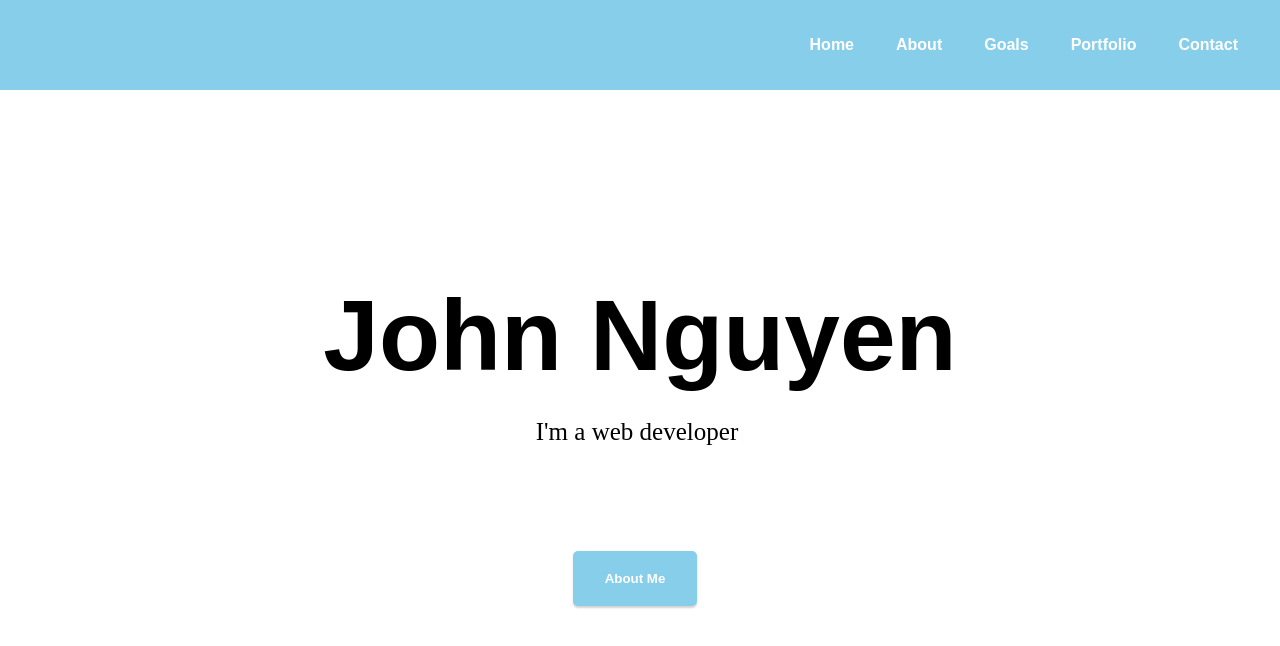
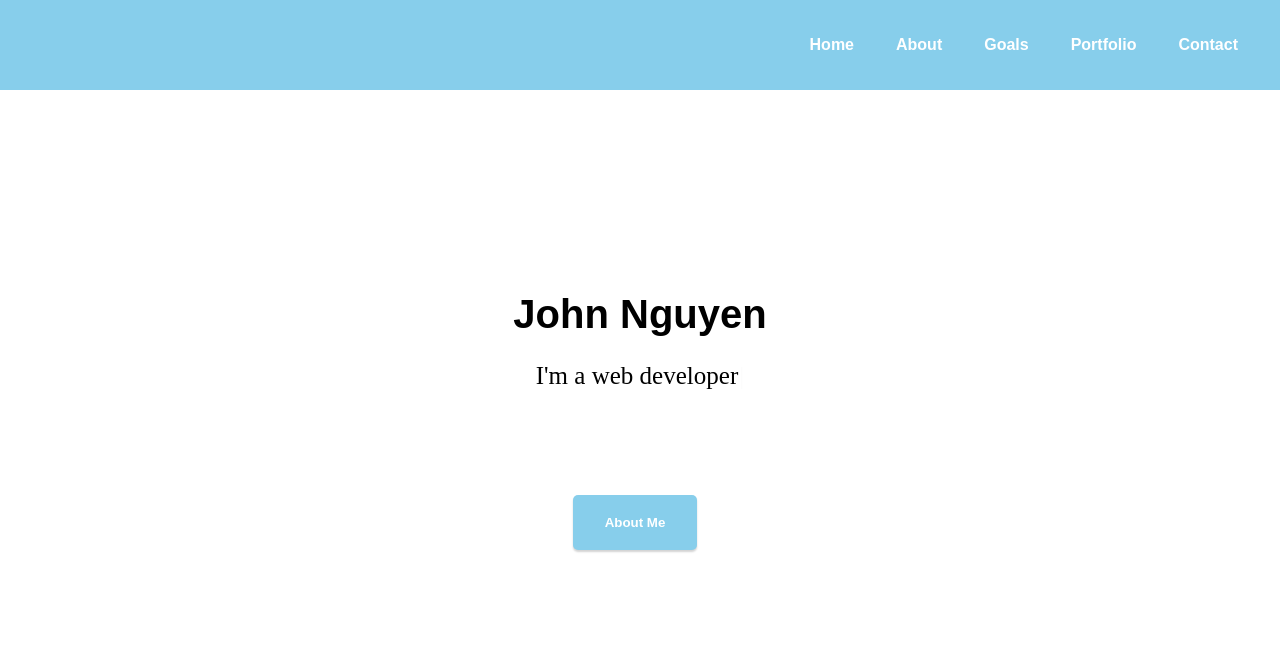
Before and after one commit to johnson82nguyen/React-Main-Portfolio, a React (Create React App) app in the folder JohnNguyen/: page / in a window 1280 px wide. Shown: the top 646 px of the page. Built offline with nearby package versions, Linux system fonts and the light colour scheme.

Commit message:
vh height homepage

```diff
--- a/JohnNguyen/src/components/Home.css
+++ b/JohnNguyen/src/components/Home.css
@@ -11,7 +11,7 @@
 }
 
 .header_name {
-    font-size: 100px;
+    font-size: 5vh;
     margin-bottom: 0;
     font-family: sans-serif;
 }
```
